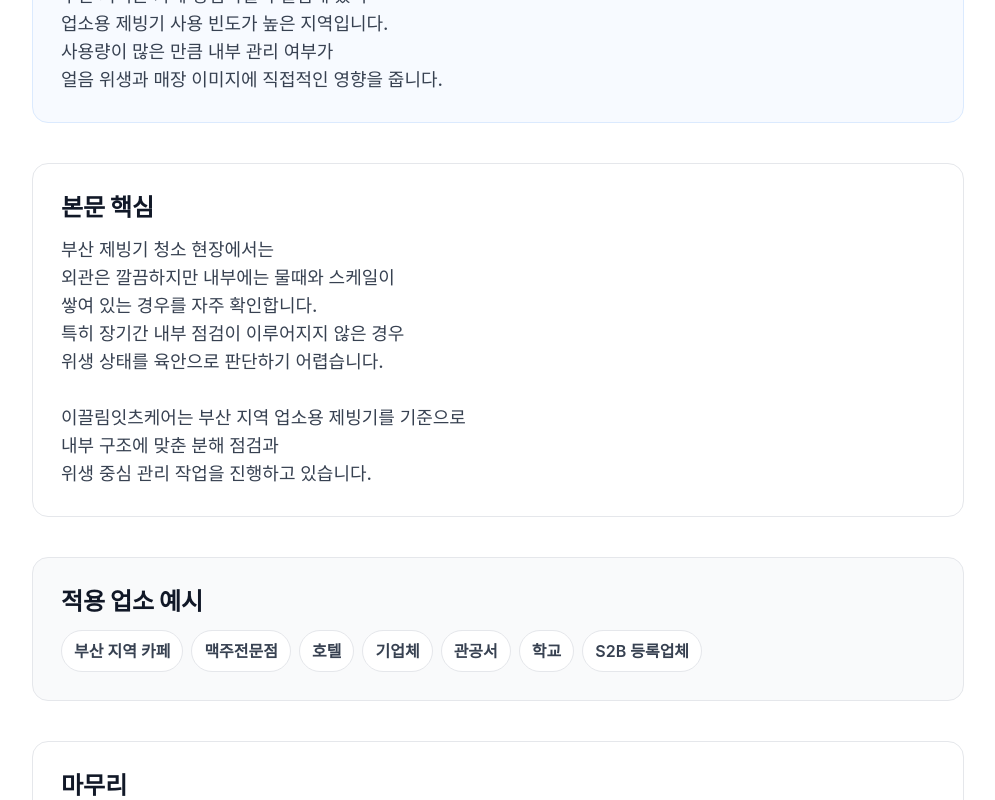
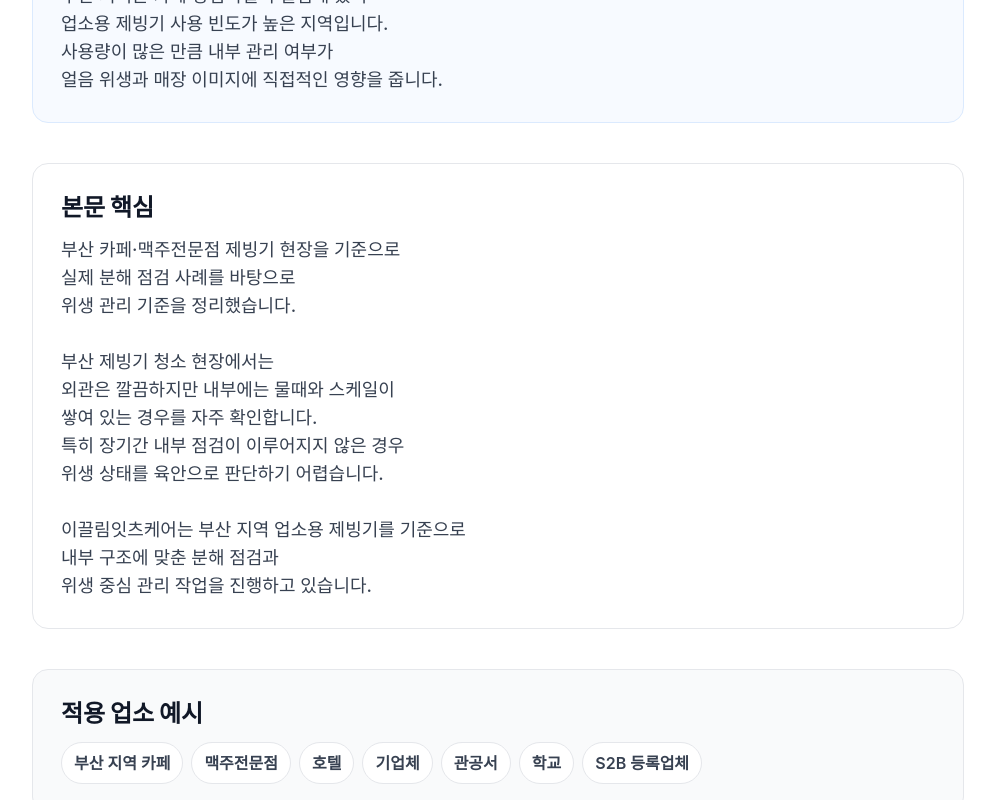
Before and after one commit to s67270602-dev/ikkulim_itscare, a React (Vite) app: page /busan-ice-machine-cleaning in a window 1280 px wide. Shown: the part 503-1303 px from the top of the page, without its empty margins (142-1137 px from the left). Built offline with nearby package versions, Linux system fonts and the light colour scheme; a web font is replaced by a local one.

Commit message:
Update BusanIceMachineCleaning.tsx

```diff
--- a/pages/BusanIceMachineCleaning.tsx
+++ b/pages/BusanIceMachineCleaning.tsx
@@ -11,7 +11,7 @@
     document.title = seoTitle;
     const meta = document.querySelector('meta[name="description"]') as HTMLMetaElement | null;
     if (meta) meta.content = seoDesc;
-  }, []);
+  }, [seoTitle, seoDesc]);
 
   const content = {
     h1: '부산 제빙기 청소 | 카페·업소용 제빙기 위생 관리',
@@ -19,7 +19,12 @@
 업소용 제빙기 사용 빈도가 높은 지역입니다.
 사용량이 많은 만큼 내부 관리 여부가
 얼음 위생과 매장 이미지에 직접적인 영향을 줍니다.`,
-    core: `부산 제빙기 청소 현장에서는
+    // ✅ (추가) “현장 기반·분해 점검 사례” 신뢰 문장 삽입
+    core: `부산 카페·맥주전문점 제빙기 현장을 기준으로
+실제 분해 점검 사례를 바탕으로
+위생 관리 기준을 정리했습니다.
+
+부산 제빙기 청소 현장에서는
 외관은 깔끔하지만 내부에는 물때와 스케일이
 쌓여 있는 경우를 자주 확인합니다.
 특히 장기간 내부 점검이 이루어지지 않은 경우
```
